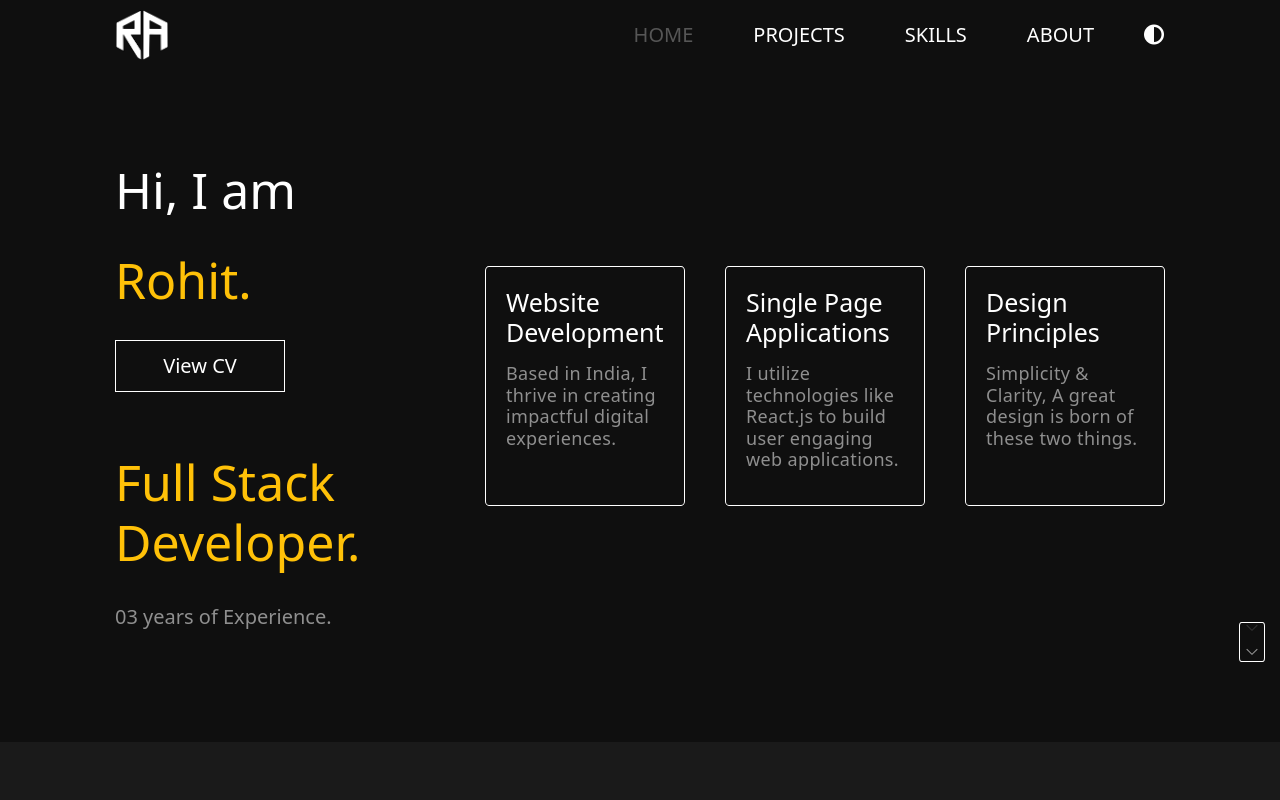
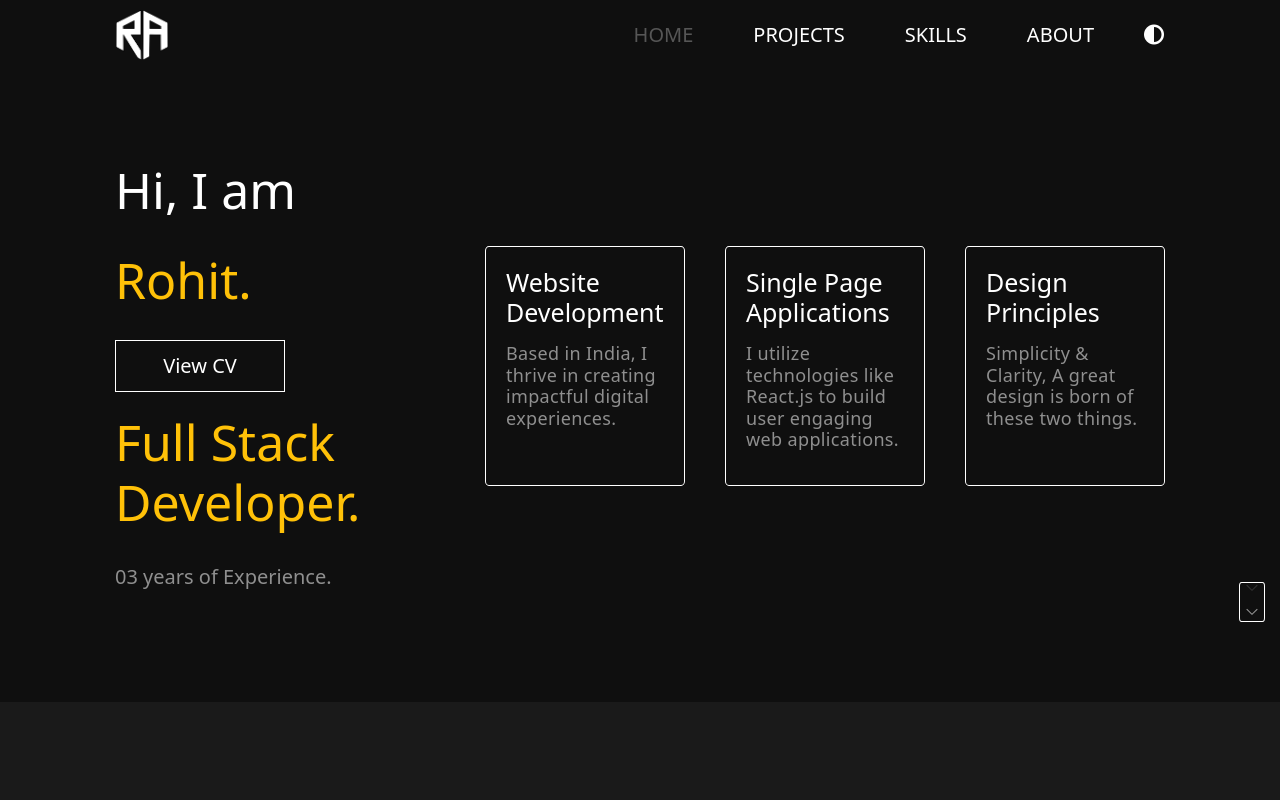
Before and after one commit to rohitashtekar/portfolio, a React (Vite) app in the folder Portfolio/: page / in a window 1280 px wide. Shown: the top 800 px of the page. Built offline with nearby package versions, Linux system fonts and the light colour scheme.

Commit message:
UPDATE: removed bs classes, changed calss name

```diff
--- a/Portfolio/src/pages/Home.jsx
+++ b/Portfolio/src/pages/Home.jsx
@@ -29,9 +29,9 @@ const Home = () => {
         <div className="part-1">
           <div className="hero-text flex-column part-left">
             <h1>Hi, I am</h1>
-            <h2>Rohit.</h2>
+            <h2 className="rohit">Rohit.</h2>
             <Link className="btn hero-btn" to="/resume">View CV</Link>
-            <h2 className="pt-5">Full Stack Developer.</h2>
+            <h2 className="fs-dev">Full Stack Developer.</h2>
             <p>03 years of Experience.</p>
           </div>
 
```
